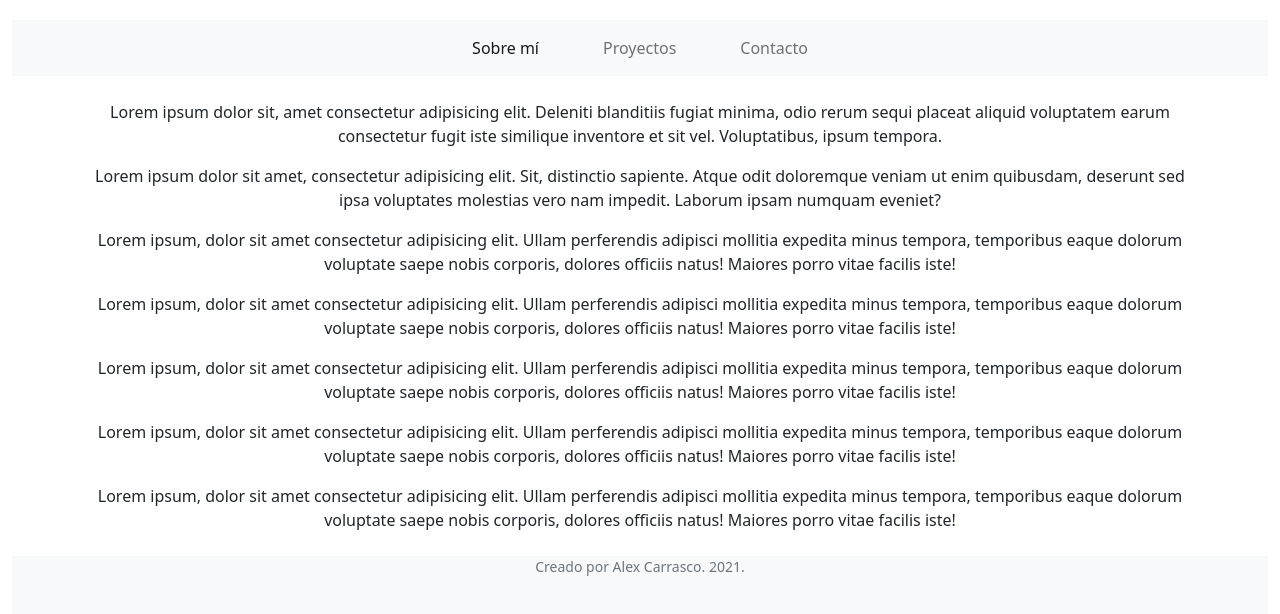
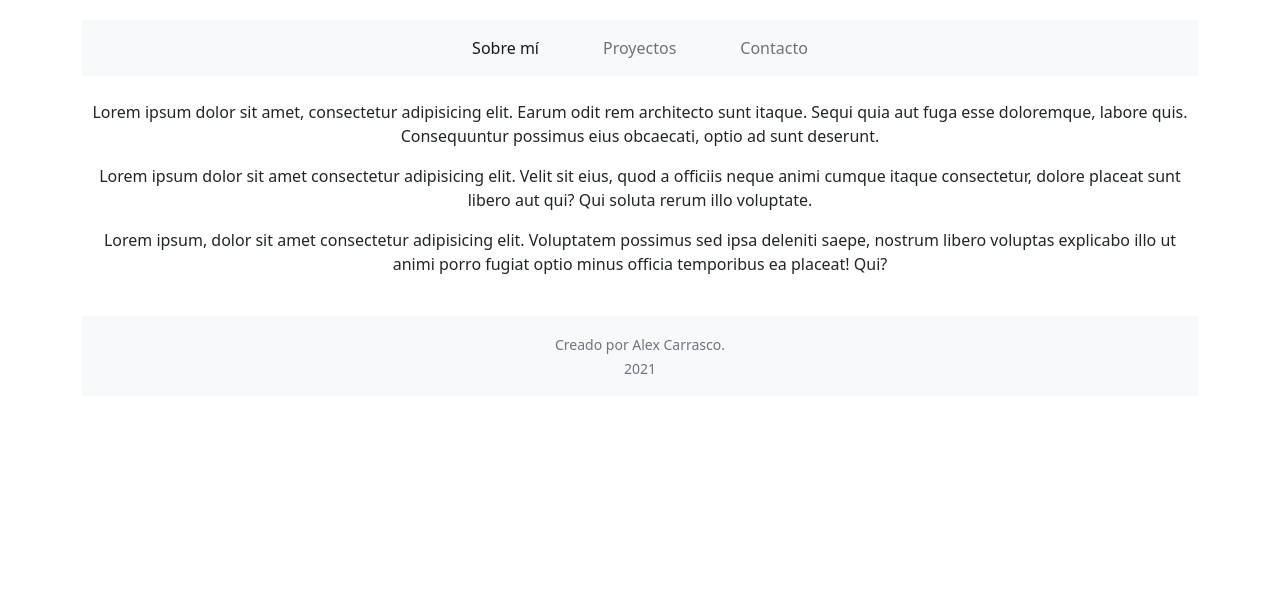
Before and after one commit to alexcarrbarr/dev-portfolio, a plain HTML site: page index.html in a window 1280 px wide. Shown: the part 122-736 px from the top of the page. Drawn offline with Linux system fonts and the light colour scheme.

Commit message:
Cambiar estructura de algunas etiquetas html usando Bootstrap. Eliminar archivo sin uso css/styles.css.

```diff
--- a/css/styles.css
+++ /dev/null
@@ -1,4 +0,0 @@
-footer {
-    font-size: 14px;
-    height: 100px;
-}
--- a/index.html
+++ b/index.html
@@ -11,22 +11,25 @@
     <link rel="icon" href="img/favicon.ico" type="image/x-icon">
     <!-- Referencias CSS -->
     <link rel="stylesheet" href="bootstrap/css/bootstrap.min.css">
-    <link rel="stylesheet" href="css/styles.css">
 </head>
 
 <body class="d-flex flex-column min-vh-100">
-    <div class="container-fluid">
+    <div class="container">
         <!-- Header -->
-        <header class="my-4">
-            <div class="container-fluid text-center">
+        <header>
+            <div class="row">
+                <div class="col-12">
+                    <div class="my-4 text-center">
                         <h1>Mi Portafolio de Desarrollo</h1>
                         <h2>Alex Carrasco</h2>
+                    </div>
+                </div>
             </div>
         </header>
 
         <!-- Nav -->
         <nav class="navbar navbar-expand-sm navbar-light bg-light">
-            <div class="container-fluid">
+            <div class="container">
                 <button class="navbar-toggler" type="button" data-bs-toggle="collapse" data-bs-target="#navbarNav"
                     aria-controls="navbarNav" aria-expanded="false" aria-label="Toggle navigation">
                     <span class="navbar-toggler-icon"></span>
@@ -49,68 +52,58 @@
         </nav>
 
         <!-- Main -->
-        <main class="my-4">
-            <div class="container">
+        <main>
+            <div class="my-4">
                 <!-- Sección 01 -->
                 <section>
+                    <div class="row">
                         <!-- Artículo 01 -->
                         <article>
+                            <div class="col-12">
                                 <p class="text-center">
-                            Lorem ipsum dolor sit, amet consectetur adipisicing elit. Deleniti blanditiis fugiat minima,
-                            odio
-                            rerum
-                            sequi placeat aliquid voluptatem earum consectetur fugit iste similique inventore et sit
-                            vel.
-                            Voluptatibus, ipsum tempora.
+                                    Lorem ipsum dolor sit amet, consectetur adipisicing elit. Earum odit rem architecto sunt itaque. Sequi quia aut fuga esse doloremque, labore quis. Consequuntur possimus eius obcaecati, optio ad sunt deserunt.
                                 </p>
+                            </div>
                         </article>
+                    </div>
 
+                    <div class="row">
                         <!-- Artículo 02 -->
                         <article>
+                            <div class="col-12">
                                 <p class="text-center">
-                            Lorem ipsum dolor sit amet, consectetur adipisicing elit. Sit, distinctio sapiente. Atque
-                            odit doloremque veniam ut enim quibusdam, deserunt sed ipsa voluptates molestias vero nam
-                            impedit. Laborum ipsam numquam eveniet?
+                                    Lorem ipsum dolor sit amet consectetur adipisicing elit. Velit sit eius, quod a officiis neque animi cumque itaque consectetur, dolore placeat sunt libero aut qui? Qui soluta rerum illo voluptate.
                                 </p>
+                            </div>
                         </article>
+                    </div>
 
+                    <div class="row">
                         <!-- Artículo 03 -->
                         <article>
+                            <div class="col-12">
                                 <p class="text-center">
-                            Lorem ipsum, dolor sit amet consectetur adipisicing elit. Ullam perferendis adipisci mollitia expedita minus tempora, temporibus eaque dolorum voluptate saepe nobis corporis, dolores officiis natus! Maiores porro vitae facilis iste!
+                                    Lorem ipsum, dolor sit amet consectetur adipisicing elit. Voluptatem possimus sed ipsa deleniti saepe, nostrum libero voluptas explicabo illo ut animi porro fugiat optio minus officia temporibus ea placeat! Qui?
                                 </p>
+                            </div>
                         </article>
-                    <article>
-                        <p class="text-center">
-                            Lorem ipsum, dolor sit amet consectetur adipisicing elit. Ullam perferendis adipisci mollitia expedita minus tempora, temporibus eaque dolorum voluptate saepe nobis corporis, dolores officiis natus! Maiores porro vitae facilis iste!
-                        </p>
-                    </article>
-                    <article>
-                        <p class="text-center">
-                            Lorem ipsum, dolor sit amet consectetur adipisicing elit. Ullam perferendis adipisci mollitia expedita minus tempora, temporibus eaque dolorum voluptate saepe nobis corporis, dolores officiis natus! Maiores porro vitae facilis iste!
-                        </p>
-                    </article>
-                    <article>
-                        <p class="text-center">
-                            Lorem ipsum, dolor sit amet consectetur adipisicing elit. Ullam perferendis adipisci mollitia expedita minus tempora, temporibus eaque dolorum voluptate saepe nobis corporis, dolores officiis natus! Maiores porro vitae facilis iste!
-                        </p>
-                    </article>
-                    <article>
-                        <p class="text-center">
-                            Lorem ipsum, dolor sit amet consectetur adipisicing elit. Ullam perferendis adipisci mollitia expedita minus tempora, temporibus eaque dolorum voluptate saepe nobis corporis, dolores officiis natus! Maiores porro vitae facilis iste!
-                        </p>
-                    </article>
-
-
-
+                    </div>
                 </section>
             </div>
+
         </main>
 
         <!-- Footer -->
-        <footer class="mt-auto bg-light">
-            <div class="container-fluid text-center">
-                <span class="text-muted">Creado por Alex Carrasco. 2021.</span>
+        <footer>
+            <div class="my-4 py-3 bg-light text-center text-muted">
+                <div class="row">
+                    <div class="col-12">
+                        <small>Creado por Alex Carrasco.</small>
+                    </div>
+                    <div class="col-12">
+                        <small>2021</small>
+                    </div>
+                </div>
             </div>
         </footer>
     </div>
```
Lines whose indentation alone changed are shown as unchanged.
